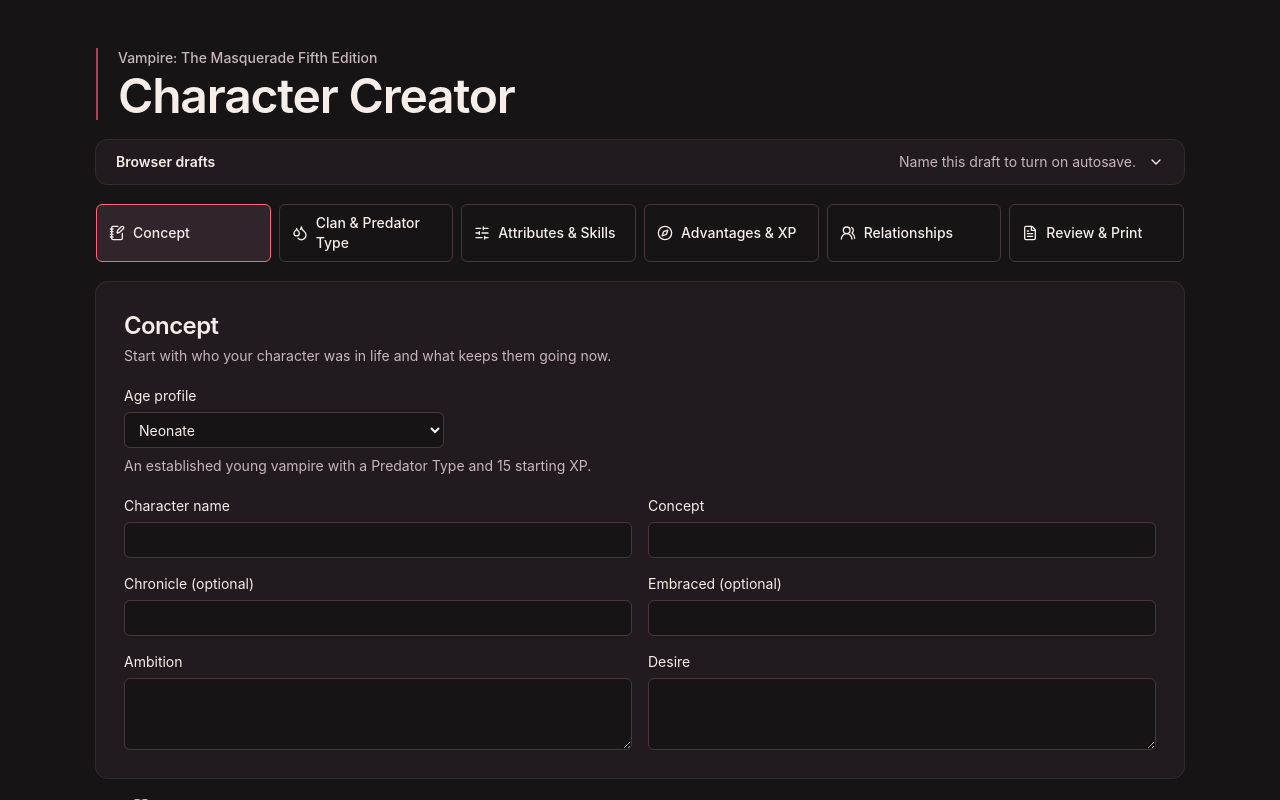
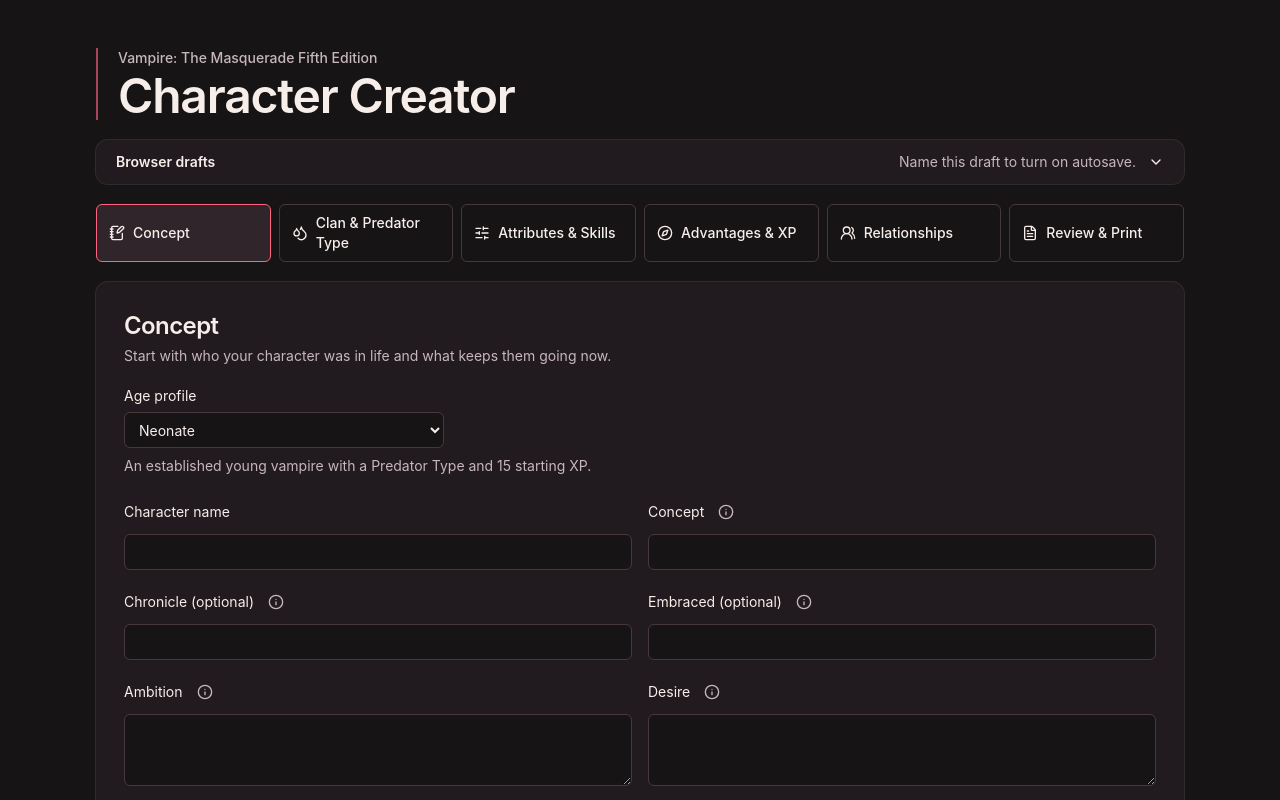
Before and after one commit to starbornone/vtm-character-creator, a React (Vite) app: page / in a window 1280 px wide. Shown: the top 800 px of the page. Built offline with nearby package versions, Linux system fonts and the light colour scheme.

Commit message:
Explain Concept fields with accessible tooltips

```diff
--- /dev/null
+++ b/src/components/FieldHelp.tsx
@@ -0,0 +1,47 @@
+import { Info } from 'lucide-react'
+import { useEffect, useRef, useState } from 'react'
+
+export function FieldHelp({ id, label, text }: { id: string; label: string; text: string }) {
+  const [visibility, setVisibility] = useState<'hidden' | 'hint' | 'pinned'>('hidden')
+  const help = useRef<HTMLSpanElement>(null)
+  const trigger = useRef<HTMLButtonElement>(null)
+  const visible = visibility !== 'hidden'
+
+  useEffect(() => {
+    if (!visible) return
+
+    function dismissOutside(event: PointerEvent) {
+      if (event.target instanceof Node && !help.current?.contains(event.target)) setVisibility('hidden')
+    }
+
+    function dismissOnEscape(event: KeyboardEvent) {
+      if (event.key === 'Escape') setVisibility('hidden')
+    }
+
+    document.addEventListener('pointerdown', dismissOutside)
+    document.addEventListener('keydown', dismissOnEscape)
+    return () => {
+      document.removeEventListener('pointerdown', dismissOutside)
+      document.removeEventListener('keydown', dismissOnEscape)
+    }
+  }, [visible])
+
+  return (
+    <span ref={help} className="inline-flex" onPointerEnter={event => {
+      if (event.pointerType === 'mouse') setVisibility(current => current === 'pinned' ? current : 'hint')
+    }} onPointerLeave={() => {
+      if (!trigger.current?.matches(':focus-visible')) setVisibility(current => current === 'hint' ? 'hidden' : current)
+    }}>
+      <button ref={trigger} type="button" aria-label={`About ${label}`} aria-describedby={id}
+        className="inline-flex size-8 items-center justify-center rounded-md text-muted-foreground hover:bg-muted hover:text-foreground focus-visible:outline-2 focus-visible:outline-offset-2 focus-visible:outline-rose-300"
+        onFocus={() => setVisibility('hint')} onBlur={() => setVisibility('hidden')}
+        onClick={() => setVisibility(current => current === 'pinned' ? 'hidden' : 'pinned')}>
+        <Info aria-hidden="true" className="size-4" />
+      </button>
+      <span id={id} role="tooltip" hidden={!visible}
+        className="absolute left-0 top-full z-20 w-72 max-w-full rounded-md border border-border bg-background px-3 py-2 text-sm leading-relaxed font-normal text-foreground shadow-lg">
+        {text}
+      </span>
+    </span>
+  )
+}
--- a/src/components/NarrativeEditors.tsx
+++ b/src/components/NarrativeEditors.tsx
@@ -1,4 +1,6 @@
 import { Plus, Trash2 } from 'lucide-react'
+import { useId } from 'react'
+import { FieldHelp } from '@/components/FieldHelp'
 import { Card, CardContent } from '@/components/ui/card'
 import { maxConvictions, type ConceptDraft, type RelationshipDraft } from '@/rules/character-guide'
 import { ageProfileIds, ageProfiles, type AgeProfileId } from '@/rules/creation-profiles'
@@ -9,19 +11,34 @@ const ageProfileDescriptions: Record<AgeProfileId, string> = {
   ancilla: 'An older vampire with a Predator Type, 35 starting XP, and additional Advantage and Flaw dots.',
 }
 
-function NarrativeField({ label, value, onChange, multiline = false }: {
+const conceptHelp = {
+  concept: 'A short phrase that captures who your character is. For example, “A former paramedic who still tries to save lives.”',
+  chronicle: 'The name of the ongoing story or campaign this character belongs to. Leave it blank if your group hasn’t named it.',
+  embraced: 'When your character became a vampire. A year or approximate date is enough. Your chosen age profile sets the creation rules.',
+  ambition: 'A long-term goal with a concrete outcome. For example, “Win control of the waterfront.”',
+  desire: 'A short-term goal your character can pursue this session. It can change from session to session. For example, “Find out who followed me home.”',
+}
+
+function NarrativeField({ label, value, onChange, multiline = false, help }: {
   label: string
   value: string
   onChange: (value: string) => void
   multiline?: boolean
+  help?: string
 }) {
+  const id = useId()
+  const helpId = help ? `${id}-help` : undefined
+
   return (
-    <label className="grid gap-1.5 text-sm">
-      {label}
+    <div className="grid min-w-0 gap-1.5 text-sm">
+      <div className="relative flex min-h-8 items-center gap-1.5">
+        <label htmlFor={id}>{label}</label>
+        {help && helpId && <FieldHelp id={helpId} label={label.replace(' (optional)', '')} text={help} />}
+      </div>
       {multiline
-        ? <textarea className="ledger-field min-h-18 resize-y" rows={2} value={value} onChange={event => onChange(event.target.value)} />
-        : <input className="ledger-field" type="text" value={value} onChange={event => onChange(event.target.value)} />}
-    </label>
+        ? <textarea id={id} aria-describedby={helpId} className="ledger-field min-h-18 resize-y" rows={2} value={value} onChange={event => onChange(event.target.value)} />
+        : <input id={id} aria-describedby={helpId} className="ledger-field" type="text" value={value} onChange={event => onChange(event.target.value)} />}
+    </div>
   )
 }
 
@@ -32,7 +49,7 @@ export function ConceptEditor({ draft, onChange, ageProfile, onAgeProfile }: {
   onAgeProfile: (profile: AgeProfileId) => void
 }) {
   return (
-    <Card role="region" aria-labelledby="concept-heading" className="gap-0 py-0">
+    <Card role="region" aria-labelledby="concept-heading" className="gap-0 overflow-visible py-0">
       <CardContent className="space-y-5 p-5 sm:p-7">
         <div>
           <h2 id="concept-heading" className="text-2xl font-semibold tracking-tight">Concept</h2>
@@ -54,11 +71,11 @@ export function ConceptEditor({ draft, onChange, ageProfile, onAgeProfile }: {
         </div>
         <div className="grid gap-4 sm:grid-cols-2">
           <NarrativeField label="Character name" value={draft.name} onChange={name => onChange({ name })} />
-          <NarrativeField label="Concept" value={draft.concept} onChange={concept => onChange({ concept })} />
-          <NarrativeField label="Chronicle (optional)" value={draft.chronicle} onChange={chronicle => onChange({ chronicle })} />
-          <NarrativeField label="Embraced (optional)" value={draft.embraced} onChange={embraced => onChange({ embraced })} />
-          <NarrativeField label="Ambition" multiline value={draft.ambition} onChange={ambition => onChange({ ambition })} />
-          <NarrativeField label="Desire" multiline value={draft.desire} onChange={desire => onChange({ desire })} />
+          <NarrativeField label="Concept" help={conceptHelp.concept} value={draft.concept} onChange={concept => onChange({ concept })} />
+          <NarrativeField label="Chronicle (optional)" help={conceptHelp.chronicle} value={draft.chronicle} onChange={chronicle => onChange({ chronicle })} />
+          <NarrativeField label="Embraced (optional)" help={conceptHelp.embraced} value={draft.embraced} onChange={embraced => onChange({ embraced })} />
+          <NarrativeField label="Ambition" help={conceptHelp.ambition} multiline value={draft.ambition} onChange={ambition => onChange({ ambition })} />
+          <NarrativeField label="Desire" help={conceptHelp.desire} multiline value={draft.desire} onChange={desire => onChange({ desire })} />
         </div>
       </CardContent>
     </Card>
```
Also changed, not shown: 1 other file (tests, documents, lock files or other folders).
